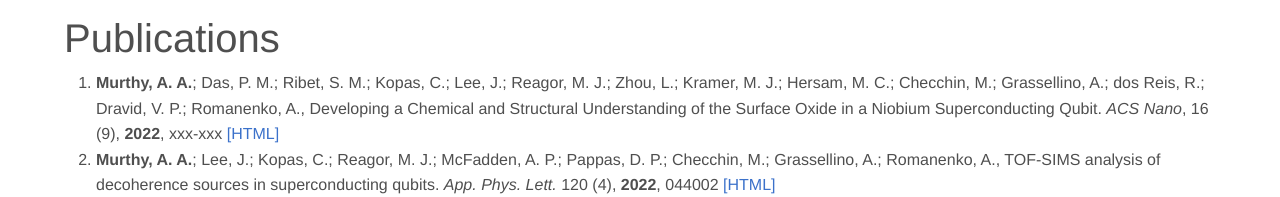
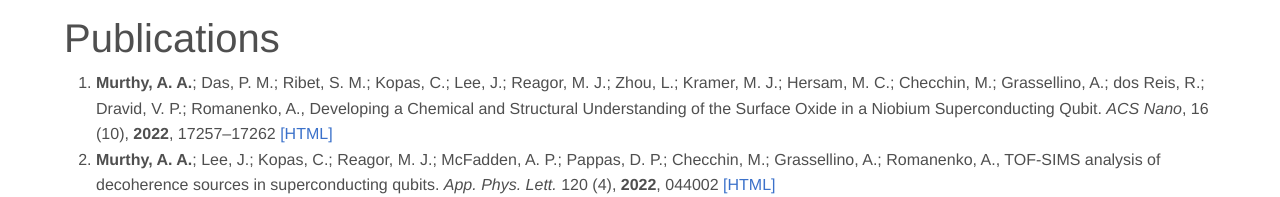
Before and after one commit to adithi-murthy/akshay-research-page, a React (Create React App) app: page /publications in a window 1280 px wide. Shown: the part 516-713 px from the top of the page. Built offline with nearby package versions, Linux system fonts and the light colour scheme.

Commit message:
publication_update

```diff
--- a/src/Screens/AllPublications.js
+++ b/src/Screens/AllPublications.js
@@ -5,7 +5,7 @@ const Publications = () => {
     <div style={{margin: "5% 5% 5% 5% "}}>
       <h1>Publications</h1>
       <ol>
-        <li><b>Murthy, A. A.</b>; Das, P. M.; Ribet, S. M.;  Kopas, C.; Lee, J.; Reagor, M. J.; Zhou, L.; Kramer, M. J.; Hersam, M. C.; Checchin, M.; Grassellino, A.; dos Reis, R.; Dravid, V. P.; Romanenko, A., Developing a Chemical and Structural Understanding of the Surface Oxide in a Niobium Superconducting Qubit.  <i>ACS Nano</i>, 16 (9), <b>2022</b>, xxx-xxx <a href="https://doi.org/10.1021/acsnano.2c07913">[HTML]</a></li>
+        <li><b>Murthy, A. A.</b>; Das, P. M.; Ribet, S. M.;  Kopas, C.; Lee, J.; Reagor, M. J.; Zhou, L.; Kramer, M. J.; Hersam, M. C.; Checchin, M.; Grassellino, A.; dos Reis, R.; Dravid, V. P.; Romanenko, A., Developing a Chemical and Structural Understanding of the Surface Oxide in a Niobium Superconducting Qubit.  <i>ACS Nano</i>, 16 (10), <b>2022</b>, 17257–17262 <a href="https://doi.org/10.1021/acsnano.2c07913">[HTML]</a></li>
         <li><b>Murthy, A. A.</b>; Lee, J.; Kopas, C.; Reagor, M. J.; McFadden, A. P.; Pappas, D. P.;  Checchin, M.; Grassellino, A.; Romanenko, A., TOF-SIMS analysis of decoherence sources in superconducting qubits. <i>App. Phys. Lett.</i> 120 (4), <b>2022</b>, 044002 <a href="https://aip.scitation.org/doi/full/10.1063/5.0079321">[HTML]</a> </li>
         <li>Stanev, T. K.; Liu, P.; Zeng, H.; Lenferink, E. J.; <b>Murthy, A. A.</b>; Speiser, N.; Watanabe, K.; Taniguchi, T.; Dravid, V. P.; Stern, N. P., Direct Patterning of Optoelectronic Nanostructures using Encapsulated Layered Transition Metal Dichalcogenides. ACS App. Mater. Interfaces, 14 (20), <b>2022</b>, 23775–23784 <a href="https://pubs.acs.org/doi/abs/10.1021/acsami.2c03652">[HTML]</a></li>
         <li>Lee, J. Y.; Sung, Z; <b>Murthy, A. A.</b>; Reagor, M; Grassellino, A.; Romanenko, A., Discovery of Nb hydride precipitates in superconducting qubits. arXiv preprint arXiv:2108.10385, <b>2021</b> <a href="https://arxiv.org/abs/2108.10385">[HTML]</a></li>
```
